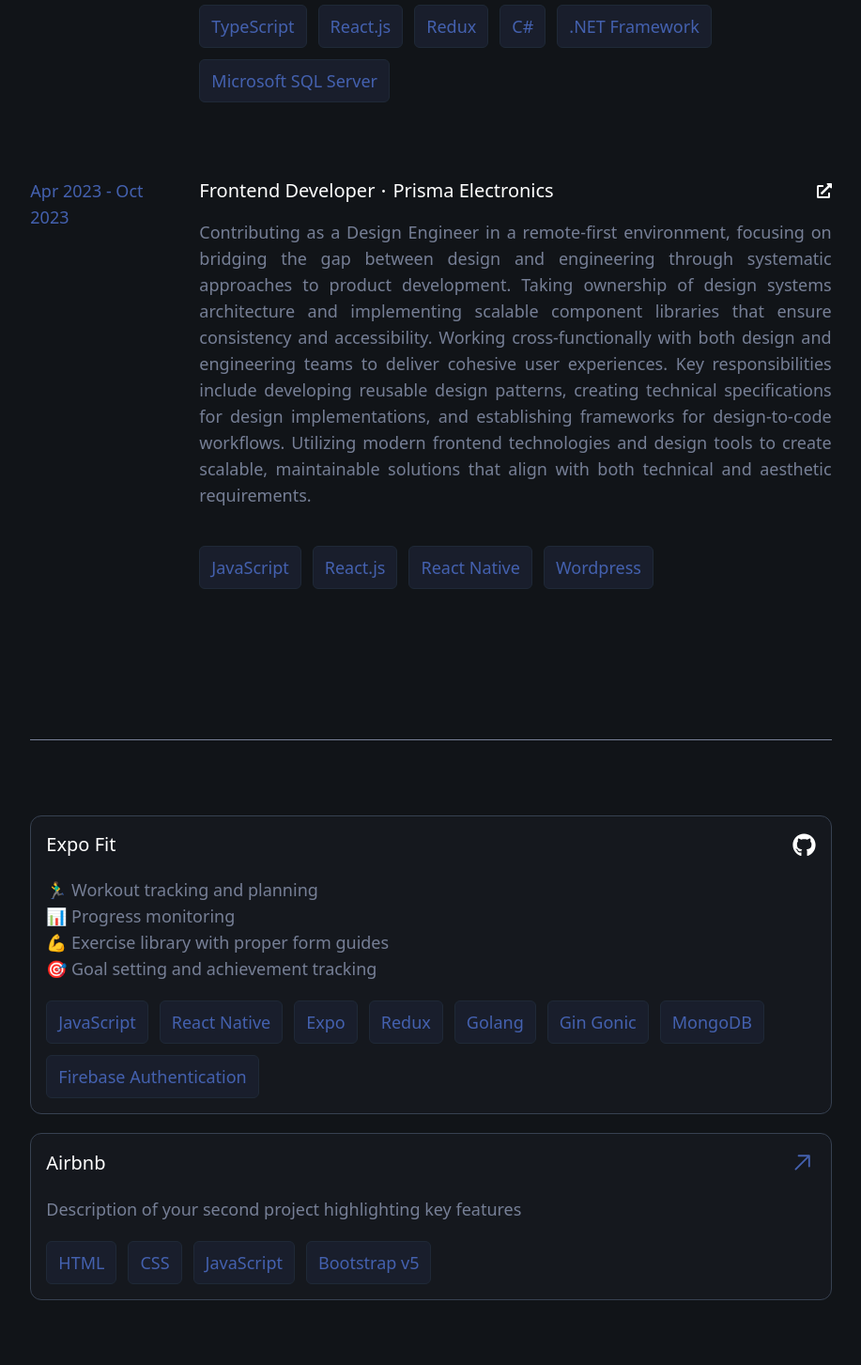
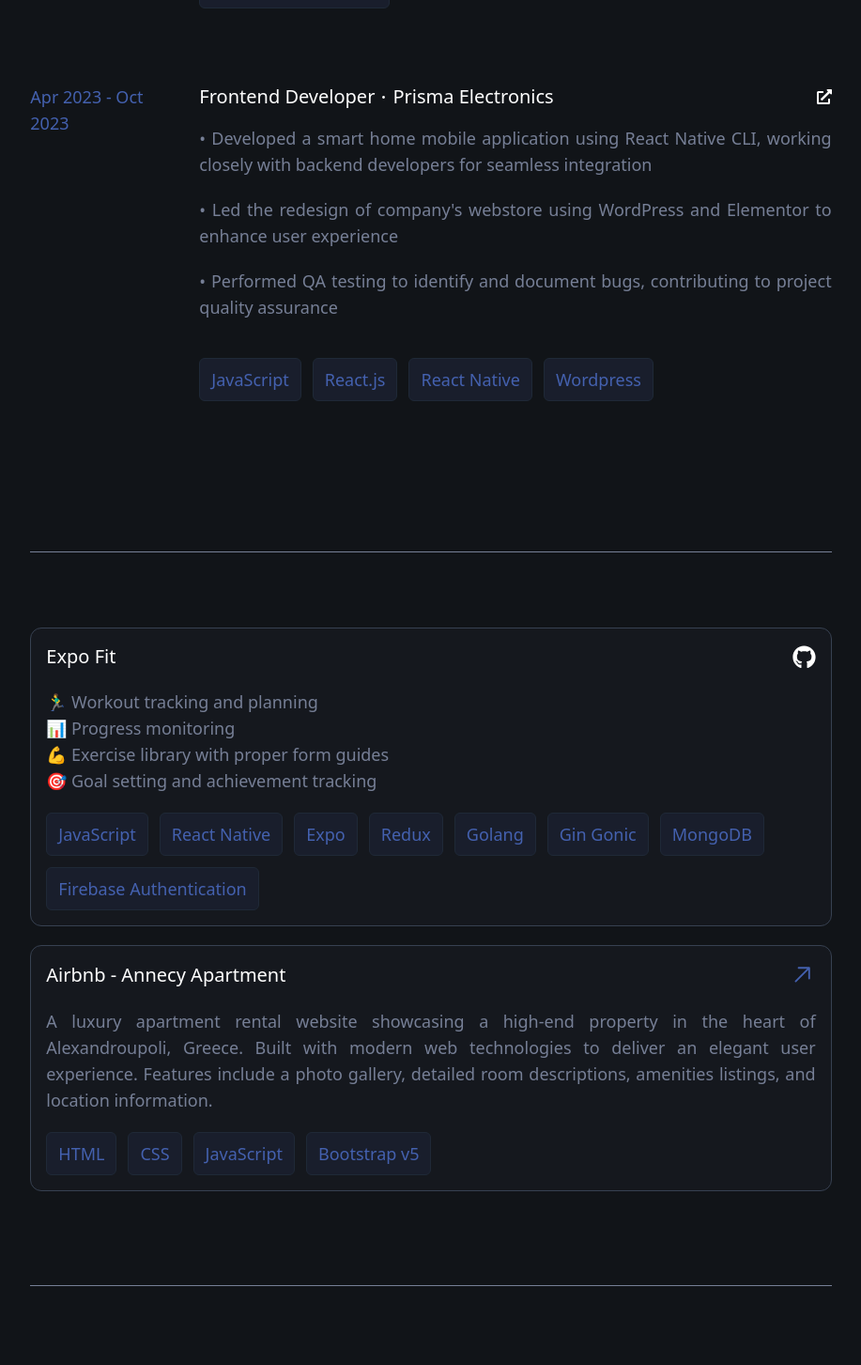
Before and after one commit to GiwrgosGln/Portfolio, a React (Vite) app: page / in a window 1280 px wide. Shown: the part 900-2353 px from the top of the page at 94% size, without its empty margins (181-1098 px from the left). Built offline with nearby package versions, Linux system fonts and the light colour scheme.

Commit message:
update projects and fixed animations

```diff
--- a/src/components/experience.tsx
+++ b/src/components/experience.tsx
@@ -33,8 +33,13 @@
                 <FaExternalLinkAlt color="white" />
               </a>
             </div>
-            <p className="text-primaryText text-base xl:text-lg 2xl:text-xl mt-4 text-justify">
-              {job.description}
+            <p className="text-primaryText text-base xl:text-lg 2xl:text-xl mt-4 text-justify flex flex-col gap-5">
+              {job.description.map((desc, i) => (
+                <span key={i}>
+                  • {desc}
+                  <br />
+                </span>
+              ))}
             </p>
             <div className="mt-10 gap-3 flex flex-wrap">
               {job.skills.map((skill, skillIndex) => (
--- a/src/components/projects.tsx
+++ b/src/components/projects.tsx
@@ -15,7 +15,7 @@
           ref={ref}
           initial={{ y: 200, opacity: 0 }}
           animate={isInView ? { y: 0, opacity: 1 } : { y: 200, opacity: 0 }}
-          transition={{ duration: 1, delay: index * 0.3 }}
+          transition={{ duration: 1, delay: index * 0.2 }}
           key={index}
           className="w-full bg-projectsBackground p-4 rounded-xl border border-gray-700"
         >
@@ -36,7 +36,7 @@
               )}
             </div>
           </div>
-          <p className="text-primaryText text-base xl:text-lg 2xl:text-xl mt-5">
+          <p className="text-primaryText text-base xl:text-lg 2xl:text-xl text-justify mt-5">
             {project.description.split("\n").map((line, index) => (
               <span key={index}>
                 {line}
--- a/src/data/experience.json
+++ b/src/data/experience.json
@@ -6,7 +6,11 @@
       "url": "https://www.netsoft.gr",
       "startDate": "Jan 2024",
       "endDate": "Present",
-      "description": "Contributing as a Design Engineer in a remote-first environment, focusing on bridging the gap between design and engineering through systematic approaches to product development. Taking ownership of design systems architecture and implementing scalable component libraries that ensure consistency and accessibility. Working cross-functionally with both design and engineering teams to deliver cohesive user experiences. Key responsibilities include developing reusable design patterns, creating technical specifications for design implementations, and establishing frameworks for design-to-code workflows. Utilizing modern frontend technologies and design tools to create scalable, maintainable solutions that align with both technical and aesthetic requirements.",
+      "description": [
+        "Managed client onboarding process including database setup and application deployment for new customers",
+        "Collaborated with CTO to integrate Atlantis ERP with POS and Signature Providers, enhancing payment processing and transactions",
+        "Developed frontend application for SPA management serving major hotel groups across Greece"
+      ],
       "skills": [
         "TypeScript",
         "React.js",
@@ -22,7 +26,11 @@
       "url": "https://www.prismaelectronics.eu/index.php/en/",
       "startDate": "Apr 2023",
       "endDate": "Oct 2023",
-      "description": "Contributing as a Design Engineer in a remote-first environment, focusing on bridging the gap between design and engineering through systematic approaches to product development. Taking ownership of design systems architecture and implementing scalable component libraries that ensure consistency and accessibility. Working cross-functionally with both design and engineering teams to deliver cohesive user experiences. Key responsibilities include developing reusable design patterns, creating technical specifications for design implementations, and establishing frameworks for design-to-code workflows. Utilizing modern frontend technologies and design tools to create scalable, maintainable solutions that align with both technical and aesthetic requirements.",
+      "description": [
+        "Developed a smart home mobile application using React Native CLI, working closely with backend developers for seamless integration",
+        "Led the redesign of company's webstore using WordPress and Elementor to enhance user experience",
+        "Performed QA testing to identify and document bugs, contributing to project quality assurance"
+      ],
       "skills": ["JavaScript", "React.js", "React Native", "Wordpress"]
     }
   ]
--- a/src/data/projects.json
+++ b/src/data/projects.json
@@ -19,8 +19,8 @@
       "featured": true
     },
     {
-      "title": "Airbnb",
-      "description": "Description of your second project highlighting key features",
+      "title": "Airbnb - Annecy Apartment",
+      "description": "A luxury apartment rental website showcasing a high-end property in the heart of Alexandroupoli, Greece. Built with modern web technologies to deliver an elegant user experience. Features include a photo gallery, detailed room descriptions, amenities listings, and location information.",
       "technologies": ["HTML", "CSS", "JavaScript", "Bootstrap v5"],
       "imagePath": "/src/assets/project2.png",
       "liveUrl": "https://annecy-apartment.com/",
```
